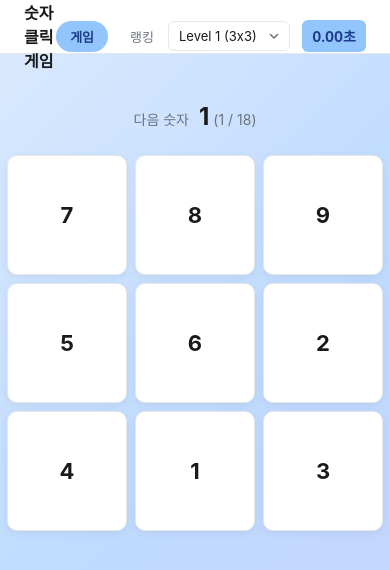
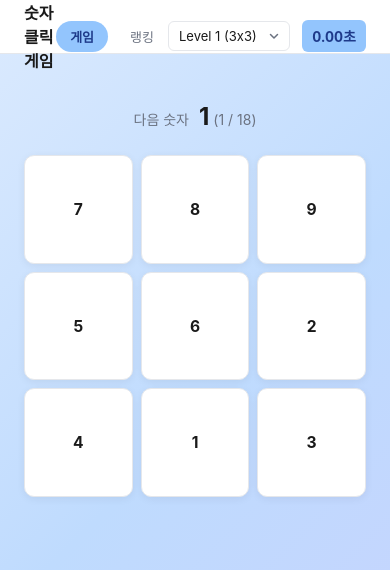
Before and after one commit to 39-play-sopt-web/GongGiHun, a React (Vite) app in the folder Week2/Homework/number-game/: page / in a window 390 px wide. Shown: the top 570 px of the page. Built offline with nearby package versions, Linux system fonts and the light colour scheme.

Commit message:
fix: 게임판 칸 크기를 화면 너비에 맞춰 줄어들도록 수정

```diff
--- a/Week2/Homework/number-game/src/components/GameBoard/GameBoard.styles.js
+++ b/Week2/Homework/number-game/src/components/GameBoard/GameBoard.styles.js
@@ -31,16 +31,17 @@ export const NextNumber = styled.strong`
 export const Grid = styled.div`
   display: grid;
   /* $size: 레벨별 한 줄 칸 수 (3, 4, 5). 렌더 시 props 받도록 */
-  grid-template-columns: repeat(${({ $size }) => $size}, 120px);
+  grid-template-columns: repeat(${({ $size }) => $size}, minmax(0, 1fr));
   gap: 8px;
+  width: min(100%, ${({ $size }) => $size * 120 + ($size - 1) * 8}px);
 `;
 
 export const Cell = styled.button`
-  height: 120px;
   border: 1px solid ${({ theme }) => theme.colors.border};
-  font-size: 22px;
+  font-size: clamp(14px, 4vw, 22px);
   font-weight: 700;
   transition: transform 0.08s;
+  aspect-ratio: 1;
 
   &:active {
     transform: scale(0.94);
```
